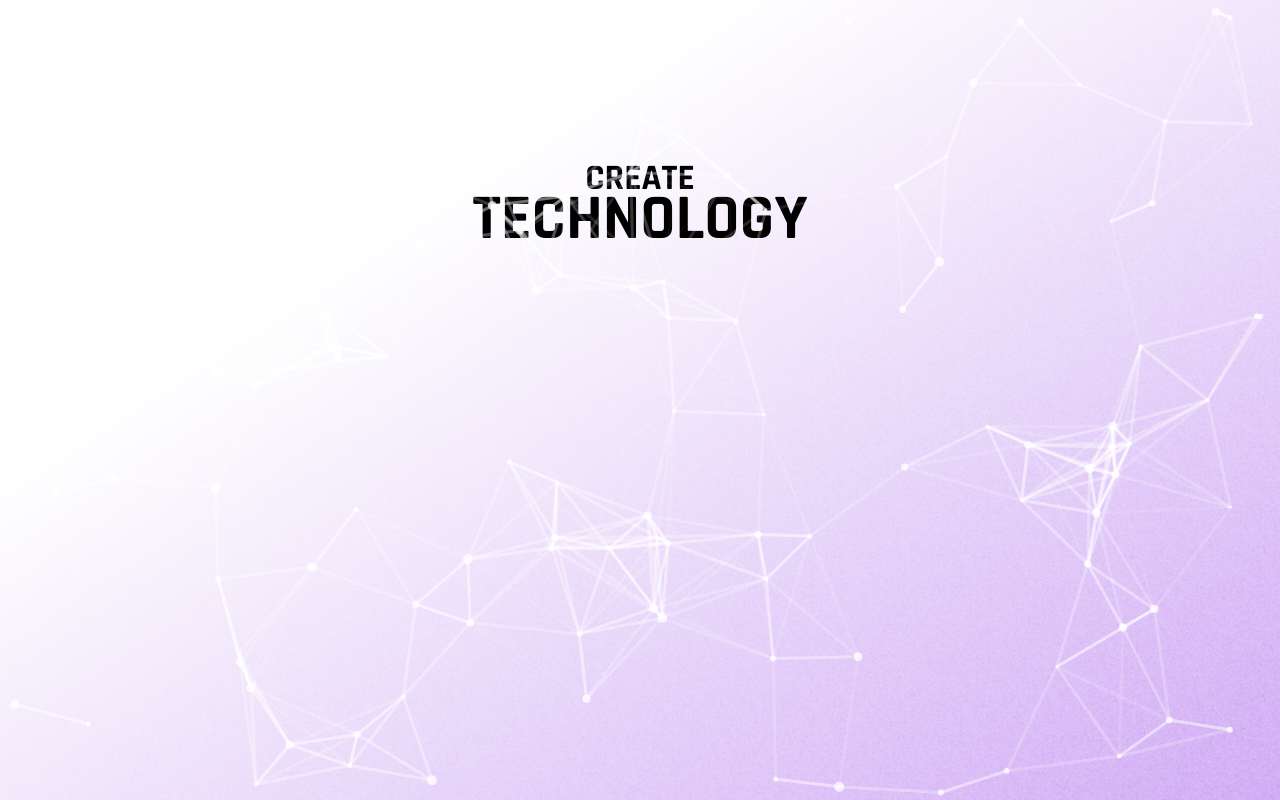
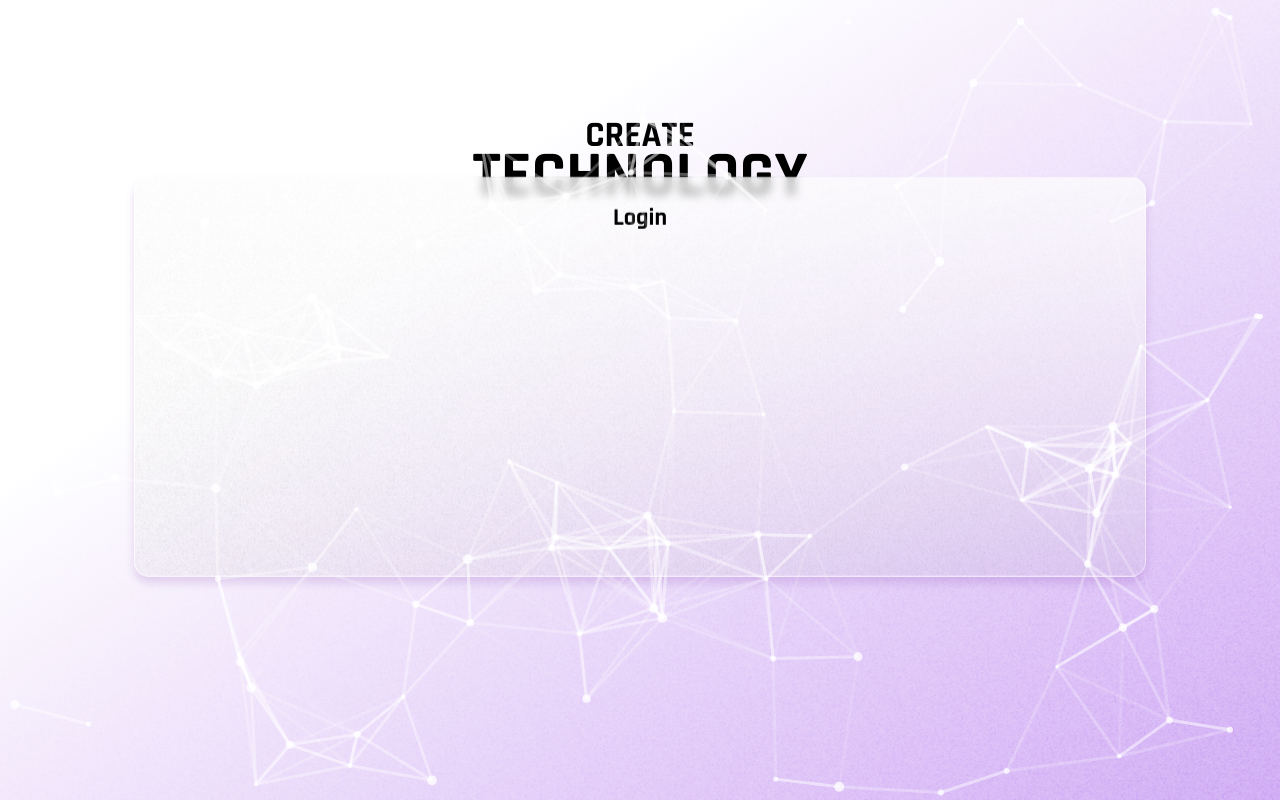
Before and after one commit to mutheus/kolabs, a React (Create React App) app: page / in a window 1280 px wide. Built offline with nearby package versions, Linux system fonts and the light colour scheme.

Commit message:
Add login pseudo modal

```diff
--- a/src/login/login-style.ts
+++ b/src/login/login-style.ts
@@ -1,18 +1,51 @@
 import styled from 'styled-components/macro'
 import texture from './assets/texture.png'
 
-export const Wrapper = styled.div`
+export const Container = styled.div`
   height: 100%;
   padding: .5em;
+`
+
+export const Wrapper = styled.div`
   display: flex;
   flex-direction: column;
-  align-content: center;
+  align-items: center;
+  transform: translateY(25%);
+`
+
+export const LoginContainer = styled.div`
+  margin-top: -25px;
+  height: 400px;
+  width: 80%;
+  text-align: center;
+  position: relative;
+  z-index: 10;
+  border-radius: 15px;
+  background: linear-gradient(180deg, rgba(255, 255, 255, 0.75) 0%, rgba(255, 255, 255, 0.1) 100%);
+  box-shadow: 0px 6px 10px rgba(102, 0, 153, 0.15);
+  backdrop-filter: blur(5px);
+  border: 1px solid rgba(255, 255, 255, .45);
+  padding: 22px 22px 32px;
+`
+
+export const LoginOverlay = styled.div`
+  height: 100%;
+  width: 100%;
+  position: absolute;
+  background-image: url('${texture}');
+  background-size: cover;
+  top: 0;
+  left: 0;
+  z-index: -1;
+  opacity: 0.2;
+  mix-blend-mode: overlay;
+  border-radius: 15px;
 `
 
 export const Background = styled.div`
   height: 100%;
   width: 100%;
-  position: absolute;
+  position: fixed;
   background: rgb(255,255,255);
   background: linear-gradient(147deg, rgba(255,255,255,1) 30%, rgba(215,183,246,1) 100%);
   z-index: -2;
@@ -23,7 +56,7 @@ export const Background = styled.div`
 export const Overlay = styled.div`
   height: 100%;
   width: 100%;
-  position: absolute;
+  position: fixed;
   background-image: url('${texture}');
   background-size: cover;
   z-index: -1;
@@ -36,8 +69,6 @@ export const Overlay = styled.div`
 export const Title = styled.h1`
   font-size: 36px;
   text-align: center;
-  position: relative;
-  top: 20%;
   line-height: .8;
   text-transform: uppercase;
 
--- a/src/login/login.tsx
+++ b/src/login/login.tsx
@@ -4,9 +4,17 @@ import * as S from './login-style'
 export function Login () {
   return (
     <>
-      <S.Wrapper>
-        <S.Title>Create<br /> <span>Technology</span></S.Title>
-      </S.Wrapper>
+      <S.Container>
+        <S.Wrapper>
+          <S.Title>Create<br /> <span>Technology</span></S.Title>
+
+          <S.LoginContainer>
+            <h2>Login</h2>
+
+            <S.LoginOverlay />
+          </S.LoginContainer>
+        </S.Wrapper>
+      </S.Container>
 
       <S.Background />
       <S.Overlay />
--- a/src/root.tsx
+++ b/src/root.tsx
@@ -21,7 +21,7 @@ const GlobalStyle = createGlobalStyle`
   }
 
   html, body, #root {
-    height: 100%;
+    min-height: 100%;
   }
 
   body {
--- a/src/ts-particles/ts-particles.tsx
+++ b/src/ts-particles/ts-particles.tsx
@@ -12,11 +12,6 @@ export function TSParticles () {
     <ParticlesWrapper
       id='tsparticles'
       options={{
-        background: {
-          color: {
-            value: 'transparent',
-          },
-        },
         fpsLimit: 60,
         interactivity: {
           events: {
```
